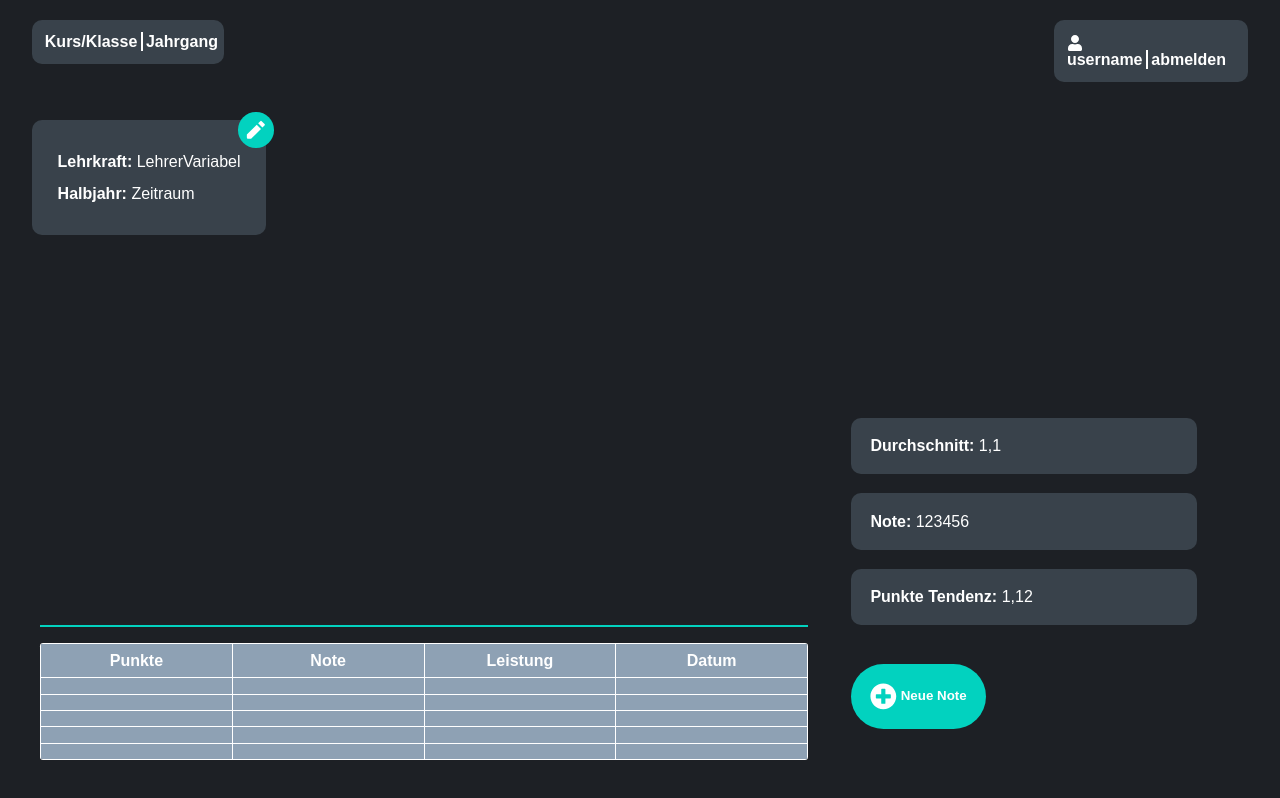
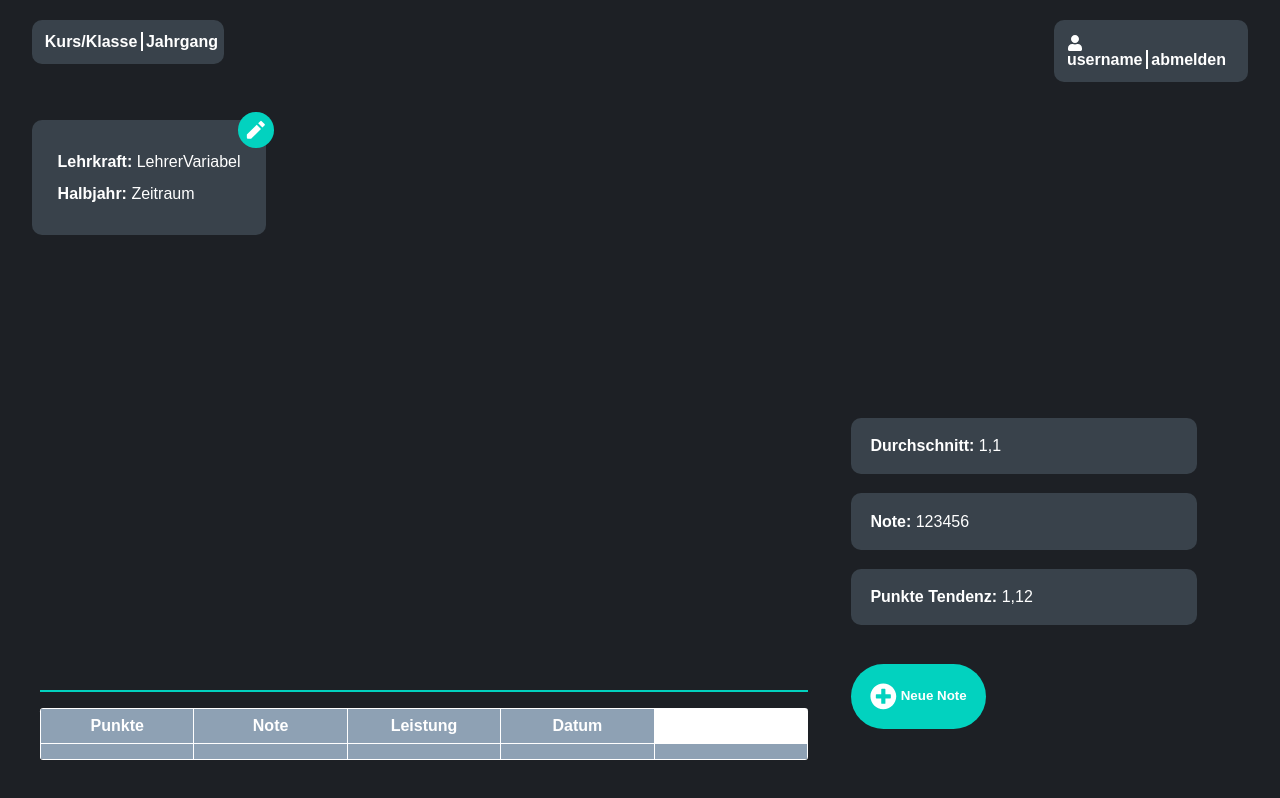
Before and after one commit to johan-t/Notentracker, a React (Create React App) app in the folder noten-react/: page / in a window 1280 px wide. Built offline with nearby package versions, Linux system fonts and the light colour scheme.

Commit message:
added content id

```diff
--- a/noten-react/src/components/NeueNoteOverlay.js
+++ b/noten-react/src/components/NeueNoteOverlay.js
@@ -33,8 +33,14 @@ function NeueNoteOverlay(props) {
   }
  notenCalculation();
 
-  const input = {punkt, leistung, datum, note }
-  const data = input
+ var id;
+ const randomIdbetween1and10000 = () => {
+    id = Math.floor(Math.random() * 10000) + 1;
+ }
+  randomIdbetween1and10000();
+
+  const input = {punkt, leistung, datum, note, id }
+  const data = input;
 
   const handleSubmit = (e) => {
     e.preventDefault();
--- a/noten-react/src/components/TabelleZeile.js
+++ b/noten-react/src/components/TabelleZeile.js
@@ -7,6 +7,7 @@ function TabelleZeile(props) {
         <td>{props.note}</td>
         <td>{props.leistung}</td>
         <td>{props.datum}</td>
+        <td>{props.id}</td>
       </tr>
     );
 }
--- a/noten-react/src/pages/home.js
+++ b/noten-react/src/pages/home.js
@@ -55,11 +55,7 @@ function HomePage(props) {
             <th>Leistung</th>
             <th>Datum</th>
           </tr>
-          <TabelleZeile punkt={data.punkt} note={data.note} leistung={data.leistung} datum={data.datum}/>
-          <TabelleZeile />
-          <TabelleZeile/>
-          <TabelleZeile/>
-          <TabelleZeile/>
+          <TabelleZeile punkt={data.punkt} note={data.note} leistung={data.leistung} datum={data.datum} id={data.id}/>
         </table>
         </div>
        </body>
```
